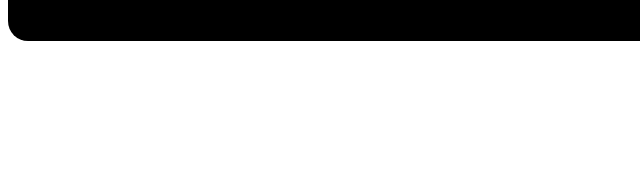
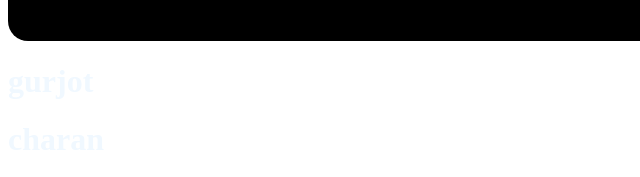
Before and after one commit to spider-development01/display, a plain HTML site: page index.html in a window 1280 px wide. Shown: the part 626-803 px from the top of the page, 0-640 px from the left. Drawn offline with Linux system fonts and the light colour scheme.

Commit message:
Update index.html

```diff
--- a/index.html
+++ b/index.html
@@ -54,5 +54,12 @@
             <h1>Colab notebook</h1>
         </a>
     </div>
+            </a>
+        <a href="https://drive.google.com/file/d/1ysIdC7CyVoGf6PWxr5V1yob1tENXJJ_i/view?usp=sharing">
+            <h1>gurjot</h1>
+        </a>
+            <a href="https://drive.google.com/file/d/1F2PnvZvXUy1R9POnSBalH8qEbqG4p2gH/view?usp=sharing">
+            <h1>charan</h1>
+        </a>
 </body>
 </html>
```
